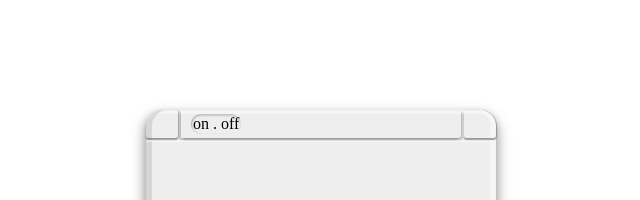
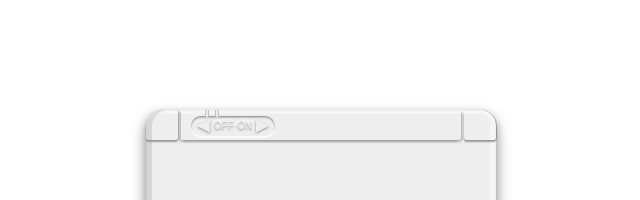
Before and after one commit to GuilhermeSnts/gameboy, a React (Vite) app: page / in a window 1280 px wide. Shown: the top 200 px of the page, without its empty margins (319-959 px from the left). Built offline with nearby package versions, Linux system fonts and the light colour scheme.

Commit message:
feat: added power button and shadow enhancement on frame

```diff
--- a/src/components/Frame/style.ts
+++ b/src/components/Frame/style.ts
@@ -12,7 +12,9 @@ export const Frame = styled("main", {
     0 8px 16px #aaaaaa,
     inset 6px 0 1px rgba(0, 0, 0, 0.1),
     inset -6px 0 1px rgba(255, 255, 255, 0.4),
-    inset 0px 4px 1px rgba(255, 255, 255, 0.4)`,
+    inset 0px 4px 1px rgba(255, 255, 255, 0.4),
+    inset 0 -6px 2px rgba(0, 0, 0, 0.1)
+    `,
   variants: {
     color: {
       offWhite: {
--- a/src/components/PowerOn/index.tsx
+++ b/src/components/PowerOn/index.tsx
@@ -1,12 +1,22 @@
 import { Wrapper, Separator, Container, PowerPill } from "./style";
-import React from "react";
+import React, { FunctionComponent } from "react";
 
-const PowerOn: React.FC = () => {
+interface Props {
+  onClick?: () => void;
+}
+
+const PowerOn: FunctionComponent<Props> = ({ onClick }) => {
   return (
     <Wrapper color="offWhite">
       <Container>
-        <PowerPill>
-          on . off
+        <PowerPill color="offWhite" onClick={onClick}>
+          <svg width="14" height="14" viewBox="0 0 14 14">
+            <path d="M14 0 L0 7 L14 14 Z" />
+          </svg>
+          off&middot;on
+          <svg width="14" height="14" viewBox="0 0 14 14">
+            <path d="M0 0 L14 7 L0 14 Z" />
+          </svg>
         </PowerPill>
       </Container>
       <Separator />
--- a/src/components/PowerOn/style.ts
+++ b/src/components/PowerOn/style.ts
@@ -3,23 +3,24 @@ import { styled } from "@stitches/react";
 export const Wrapper = styled("div", {
   width: "100%",
   height: "32px",
-  display: 'flex',
-  flexDirection: 'column',
-  alignItems: 'center',
+  display: "flex",
+  flexDirection: "column",
+  alignItems: "center",
 });
 
 export const Separator = styled("hr", {
-  width: '100%',
+  width: "100%",
   height: "4px",
   boxShadow: " inset 0 -3px 2px rgba(255,255,255,0.6)",
   border: "none",
   marginBlock: 0,
-  borderRadius: '2px',
+  borderRadius: "2px",
 });
 
 export const Container = styled("div", {
   width: "80%",
   height: "100%",
+  paddingTop: "2px",
   position: "relative",
   borderRadius: "0 3px 3px 0",
   boxShadow: "2px 2px 2px rgba(0,0,0,0.2), -2px 2px 2px rgba(0,0,0,0.2)",
@@ -50,11 +51,61 @@ export const Container = styled("div", {
 });
 
 export const PowerPill = styled("div", {
-  width: "fit-content",
+  width: "80px",
+  height: "16px",
   padding: "2px",
+  cursor: 'pointer',
   borderRadius: "10px",
-  boxShadow: `inset 1px 0 1px rgba(0,0,0,0.2),
+  position: "relative",
+  boxShadow: `inset 0 1px 1px rgba(0,0,0,0.2),
       inset 0 2px 2px rgba(0,0,0,0.2),
-      inset 0 2px 1px rgba(255,255,255,0.6)`,
-  margin: '4px 10px',
+      0 2px 1px rgba(255,255,255,0.6),
+      0 1px 1px rgba(255,255,255,0.8)`,
+  margin: "4px 10px",
+  fontFamily: "sans-serif",
+  textTransform: "uppercase",
+  fontSize: "10px",
+  display: "flex",
+  textAlign: "center",
+  alignItems: "center",
+  justifyContent: "center",
+  textShadow: `0 2px 2px rgba(0,0,0,0.2),
+    0 1px 1px rgba(0,0,0,0.2),
+    0 -2px 1px rgba(255,255,255,0.6)`,
+  svg: {
+    filter: `drop-shadow(0 1px 1px rgba(0,0,0,0.4))`,
+    margin: "0 4px",
+  },
+  "&::before": {
+    position: "absolute",
+    content: " ",
+    width: "4px",
+    height: "7px",
+    top: "-6px",
+    left: "14px",
+    backgroundColor: "#eeeeee",
+    boxShadow: `inset 1px 0 1px rgba(0,0,0,0.2),
+      inset -1px 0 1px rgba(0,0,0,0.2)`,
+  },
+  "&::after": {
+    position: "absolute",
+    content: " ",
+    width: "4px",
+    height: "7px",
+    top: "-6px",
+    left: "24px",
+    backgroundColor: "#eeeeee",
+    boxShadow: `inset 1px 0 1px rgba(0,0,0,0.2),
+      inset -1px 0 1px rgba(0,0,0,0.2)`,
+  },
+  variants: {
+    color: {
+      offWhite: {
+        color: "#eeeeee",
+        path: {
+          fill: "#eeeeee",
+        },
+      },
+    },
+  },
 });
```
